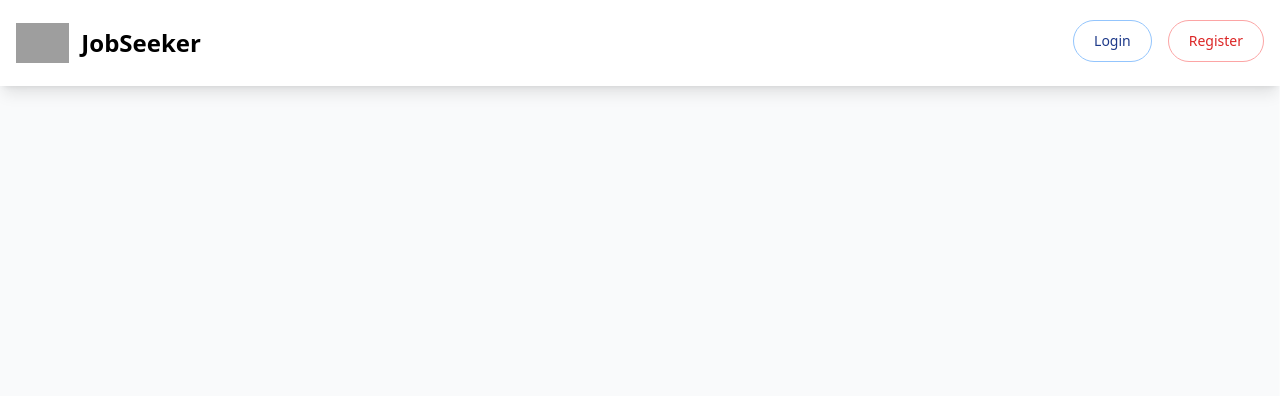
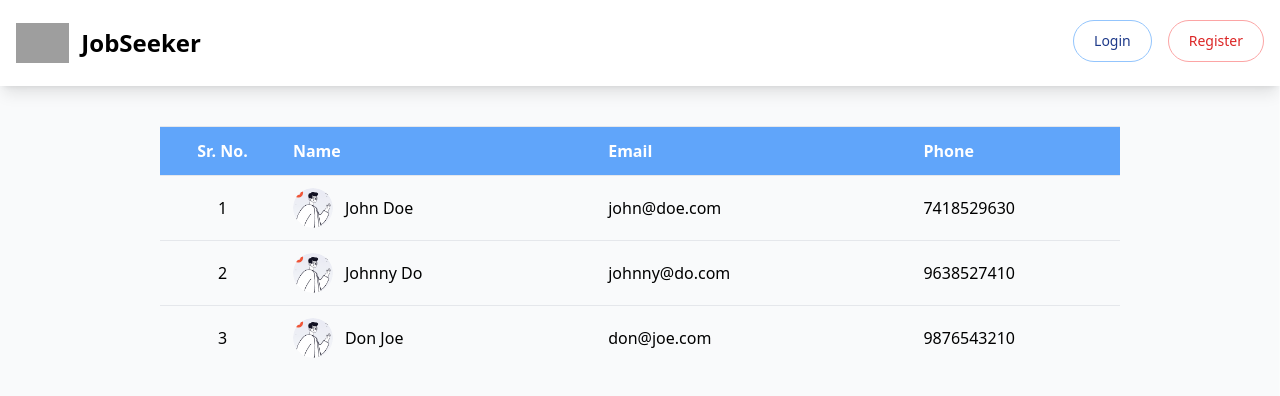
Before and after one commit to Anirudh-WB/JobSeaker, a React (Create React App) app: page /applicants-list in a window 1280 px wide. Shown: the top 396 px of the page. Built offline with nearby package versions, Linux system fonts and the light colour scheme; grey boxes are pictures that could not be loaded.

Commit message:
applied candidates list

```diff
--- a/src/App.jsx
+++ b/src/App.jsx
@@ -8,6 +8,7 @@ import HomePage from "./components/HomePage/HomePage";
 import LoginSidebar from "./components/SideBar/LoginSideBar";
 import Regsiter from "./components/Register/Regsiter";
 import CompanyProfile from "./components/Company/CompanyProfile/CompanyProfile";
+import ApplicantsList from "./components/Company/ApplicantsList/ApplicantsList";
 
 function App() {
   const [isSidebarOpen, setIsSidebarOpen] = useState(false);
@@ -28,6 +29,7 @@ function App() {
           <Route path="/job-list" element={<Joblist />} />
           <Route path="/job-details" element={<JobDetails />} />
           <Route path="/company-profile" element={<CompanyProfile />} />
+          <Route path="/applicants-list" element={<ApplicantsList />} />
         </Routes>
       </div>
     </div>
--- /dev/null
+++ b/src/components/Company/ApplicantsList/ApplicantsList.jsx
@@ -0,0 +1,45 @@
+import React from "react";
+import userImage from "../../../assets/white-boy.a0d2814a.png";
+import { useNavigate } from "react-router-dom";
+
+function ApplicantsList() {
+  const users = [
+    { name: "John Doe", email: "john@doe.com", phone: 7418529630 },
+    { name: "Johnny Do", email: "johnny@do.com", phone: 9638527410 },
+    { name: "Don Joe", email: "don@joe.com", phone: 9876543210 },
+  ];
+
+  const navigate = useNavigate();
+
+  return (
+    <div className="py-10 px-40 flex flex-col">
+      <div className="flex items-center gap-5 border-t p-3 bg-blue-400 font-bold text-white">
+        <h2 className="w-32 text-center">Sr. No.</h2>
+        <h2 className="w-2/5">Name</h2>
+        <h2 className="w-2/5">Email</h2>
+        <h2 className="w-1/4">Phone</h2>
+      </div>
+      {users.map((user, index) => (
+        <div
+          className="flex items-center gap-5 border-t p-3 cursor-pointer hover:bg-slate-100"
+          key={index}
+          onClick={() => navigate("/profile")}
+        >
+          <h2 className="w-32 text-center">{index + 1}</h2>
+          <h2 className="w-2/5 flex gap-3 items-center font-medium">
+            <img
+              src={userImage}
+              alt=""
+              className="h-10 w-10 rounded-full object-center"
+            />
+            {user.name}
+          </h2>
+          <h2 className="w-2/5">{user.email}</h2>
+          <h2 className="w-1/4">{user.phone}</h2>
+        </div>
+      ))}
+    </div>
+  );
+}
+
+export default ApplicantsList;
```
